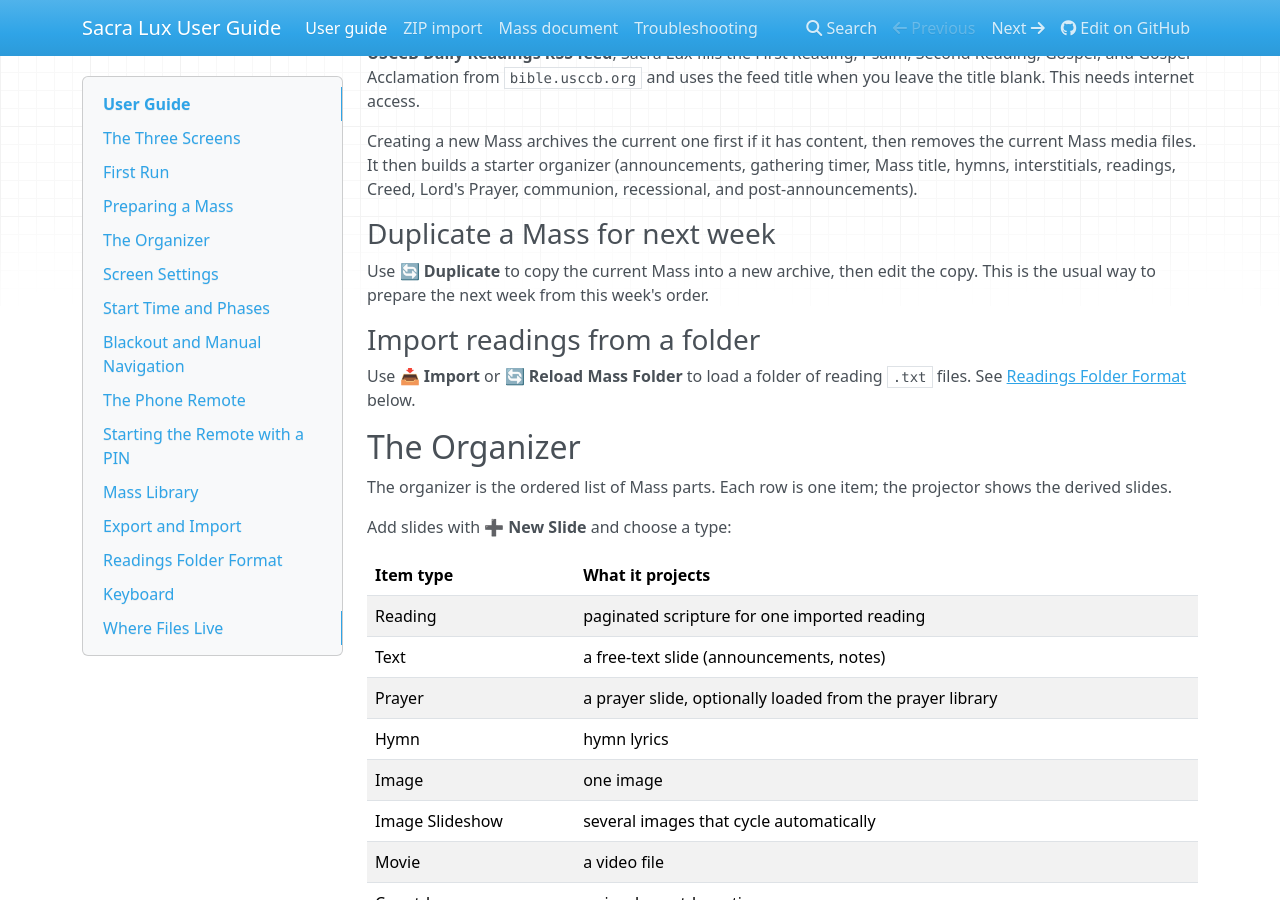
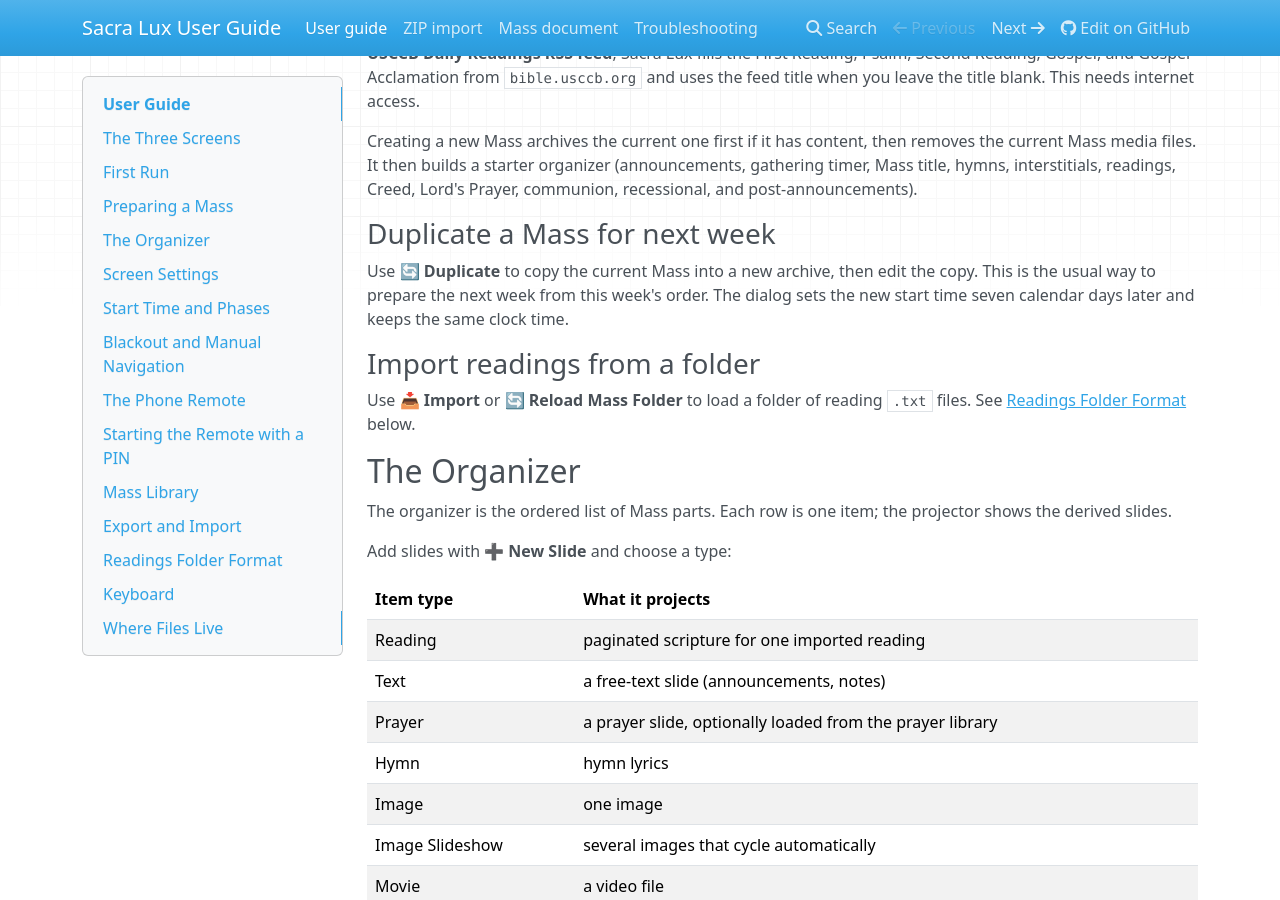
Before and after one commit to Saint-Therese-Of-Lisieux-Parish/sacra_lux, an MkDocs documentation site: the page built from docs/user-guide.md, in a window 1280 px wide and 900 px high, scrolled down 766 px. Built offline with MkDocs 1.6.1, drawn with Linux system fonts in a browser that asks for light colours; nearby versions of some CDN libraries.

Commit message:
docs(user-guide): state the duplicate start time rule
Why: The duplicate dialog calls addLocalDays(massStartTime, 7). That adds seven calendar days and keeps the local clock time. The user guide did not state the new start time.

What: The duplicate section states the seven-day clock-time rule.

Files:
- modified: docs/user-guide.md

Verified against: sacra-lux/public/app.html (addLocalDays call) and sacra-lux/public/client/shared.js (addLocalDays)

Refs #483

```diff
--- a/docs/user-guide.md
+++ b/docs/user-guide.md
@@ -43,6 +43,8 @@
 
 Use **🔄 Duplicate** to copy the current Mass into a new archive, then edit the
 copy. This is the usual way to prepare the next week from this week's order.
+The dialog sets the new start time seven calendar days later and keeps the
+same clock time.
 
 ### Import readings from a folder
 
```
